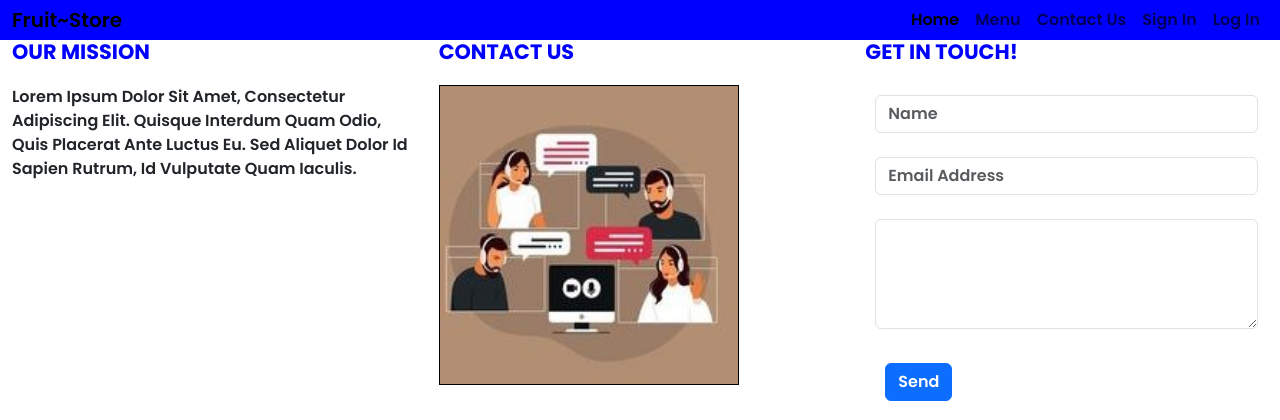
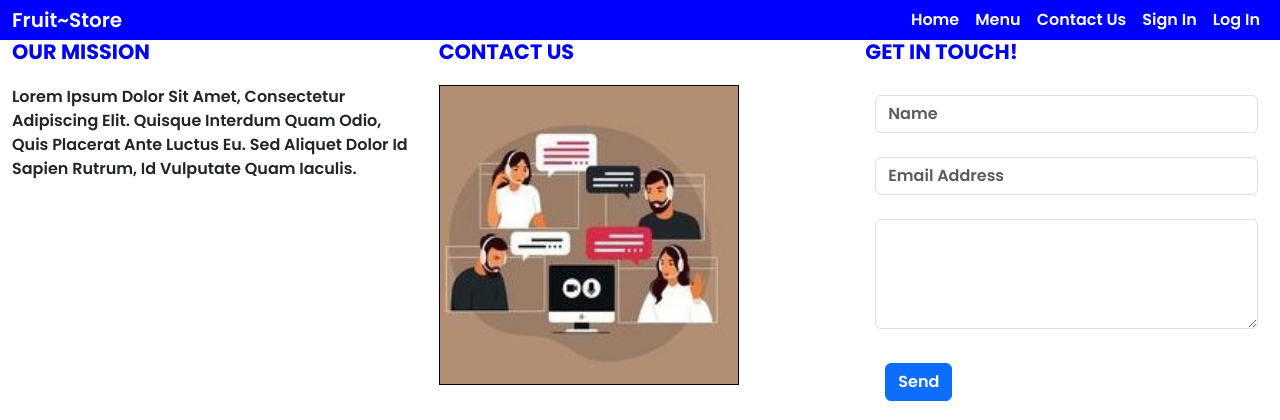
Before and after one commit to heshara2000/My-First-Web, a PHP site: page /php/About-Us.php in a window 1280 px wide. Shown: the top 420 px of the page. Run offline with PHP 8.4, Linux system fonts and the light colour scheme.

Commit message:
change navbar letters colors

```diff
--- a/php/About-Us.php
+++ b/php/About-Us.php
@@ -23,26 +23,26 @@
 
 <nav class="navbar navbar-expand-lg bg-body-tertiary  py-0 my-0">
   <div class="container-fluid" style="background-color: blue;">
-    <a class="navbar-brand" href="#">Fruit~store</a>
+    <a class="navbar-brand text-light" href="#">Fruit~store</a>
     <button class="navbar-toggler" type="button" data-bs-toggle="collapse" data-bs-target="#navbarNavDropdown" aria-controls="navbarNavDropdown" aria-expanded="false" aria-label="Toggle navigation">
       <span class="navbar-toggler-icon"></span>
     </button>
     <div class="collapse navbar-collapse justify-content-end" id="navbarNavDropdown">
       <ul class="navbar-nav">
         <li class="nav-item">
-          <a class="nav-link active" aria-current="page" href="../index.php">Home</a>
+          <a class="nav-link active text-light" aria-current="page" href="../index.php">Home</a>
         </li>
         <li class="nav-item">
-          <a class="nav-link" href="Menu.php">Menu</a>
+          <a class="nav-link text-light" href="Menu.php">Menu</a>
         </li>
         <li class="nav-item">
-          <a class="nav-link" href="About-Us.php">Contact Us</a>
+          <a class="nav-link text-light" href="About-Us.php">Contact Us</a>
         </li>
         <li class="nav-item">
-          <a class="nav-link" href="register.php">sign In</a>
+          <a class="nav-link text-light" href="register.php">sign In</a>
         </li>
         <li class="nav-item">
-          <a class="nav-link" href="Login.php">Log In</a>
+          <a class="nav-link text-light" href="Login.php">Log In</a>
         </li>
 
 
```
Also changed, not shown: php/Login.php (+6 -6 lines), php/Menu.php (+6 -6 lines), php/cart.php (+16 -0 lines), php/config.php (added, +8 -0 lines), php/register.php (+6 -6 lines).
